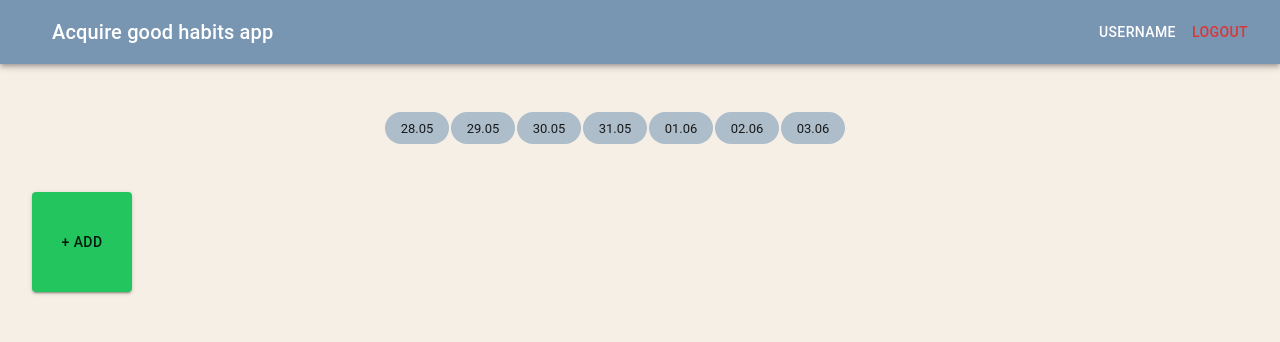
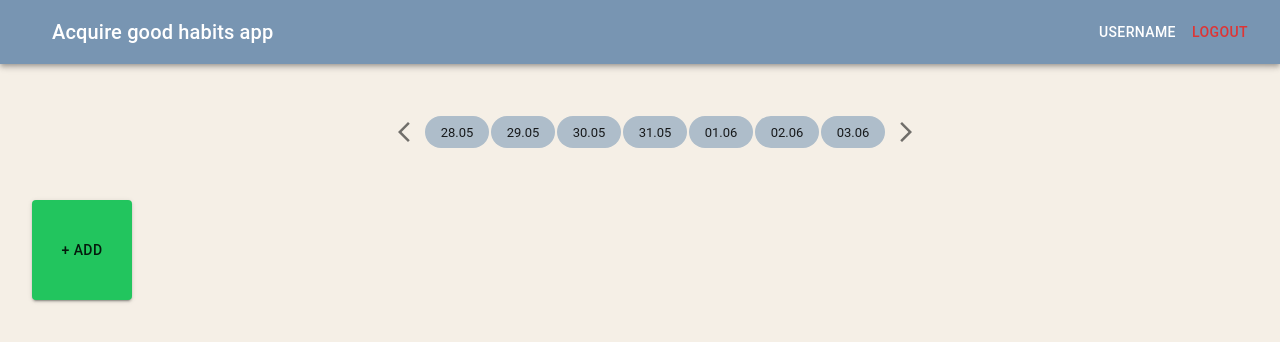
Before and after one commit to mstachlewski/learnNewHabitsApp, a React (Vite) app in the folder goodHabitsApp/: page / in a window 1280 px wide. Shown: the top 342 px of the page. Built offline with nearby package versions, Linux system fonts and the light colour scheme.

Commit message:
added buttons that allow seeing previous and future date

```diff
--- a/goodHabitsApp/src/DateDisplay.tsx
+++ b/goodHabitsApp/src/DateDisplay.tsx
@@ -1,54 +1,73 @@
-import { Box, Chip } from "@mui/material";
+import { Box, Chip, IconButton } from "@mui/material";
 import { getDayAndMonthRelativeToToday } from "./utils/functions";
+import ArrowForwardIosIcon from "@mui/icons-material/ArrowForwardIos";
+import ArrowBackIosNewIcon from "@mui/icons-material/ArrowBackIosNew";
+import { useState } from "react";
 
 export default function DateDisplay() {
+  const [daysOffset, setDaysOffset] = useState(0);
+
+  const goLeft = () => {
+    setDaysOffset(daysOffset - 1);
+  };
+  const goRight = () => {
+    setDaysOffset(daysOffset + 1);
+  };
+
   return (
     <Box sx={{ display: "flex" }}>
       <Box sx={{ width: "30%" }}></Box>
+      <IconButton onClick={goLeft}>
+        <ArrowBackIosNewIcon />
+      </IconButton>
       <Box
         sx={{
           display: "flex",
           justifyContent: "space-between",
           textAlign: "center",
+          alignItems: "center",
         }}
       >
         {/* Maybe change color of chip based on how many tasks you acomplished that day  */}
         <Chip
           color="secondary"
           sx={{ width: 64, mx: "1px" }}
-          label={`${getDayAndMonthRelativeToToday(-3)}`}
+          label={`${getDayAndMonthRelativeToToday(daysOffset - 3)}`}
         ></Chip>
         <Chip
           color="secondary"
           sx={{ width: 64, mx: "1px" }}
-          label={`${getDayAndMonthRelativeToToday(-2)}`}
+          label={`${getDayAndMonthRelativeToToday(daysOffset - 2)}`}
         ></Chip>
         <Chip
           color="secondary"
           sx={{ width: 64, mx: "1px" }}
-          label={`${getDayAndMonthRelativeToToday(-1)}`}
+          label={`${getDayAndMonthRelativeToToday(daysOffset - 1)}`}
         ></Chip>
         <Chip
           color="secondary"
           sx={{ width: 64, mx: "1px" }}
-          label={`${getDayAndMonthRelativeToToday(0)}`}
+          label={`${getDayAndMonthRelativeToToday(daysOffset)}`}
         ></Chip>
         <Chip
           color="secondary"
           sx={{ width: 64, mx: "1px" }}
-          label={`${getDayAndMonthRelativeToToday(1)}`}
+          label={`${getDayAndMonthRelativeToToday(daysOffset + 1)}`}
         ></Chip>
         <Chip
           color="secondary"
           sx={{ width: 64, mx: "1px" }}
-          label={`${getDayAndMonthRelativeToToday(2)}`}
+          label={`${getDayAndMonthRelativeToToday(daysOffset + 2)}`}
         ></Chip>
         <Chip
           color="secondary"
           sx={{ width: 64, mx: "1px" }}
-          label={`${getDayAndMonthRelativeToToday(3)}`}
+          label={`${getDayAndMonthRelativeToToday(daysOffset + 3)}`}
         ></Chip>
       </Box>
+      <IconButton onClick={goRight}>
+        <ArrowForwardIosIcon />
+      </IconButton>
     </Box>
   );
 }
--- a/goodHabitsApp/src/task.tsx
+++ b/goodHabitsApp/src/task.tsx
@@ -77,7 +77,7 @@ function Task(props: taskPropsType) {
             )}
           </Typography>
         </Box>
-        <Box>
+        <Box sx={{ ml: "40px" }}>
           <Square id={0} idOfTask={props.id}></Square>
           <Square id={1} idOfTask={props.id}></Square>
           <Square id={2} idOfTask={props.id}></Square>
```
